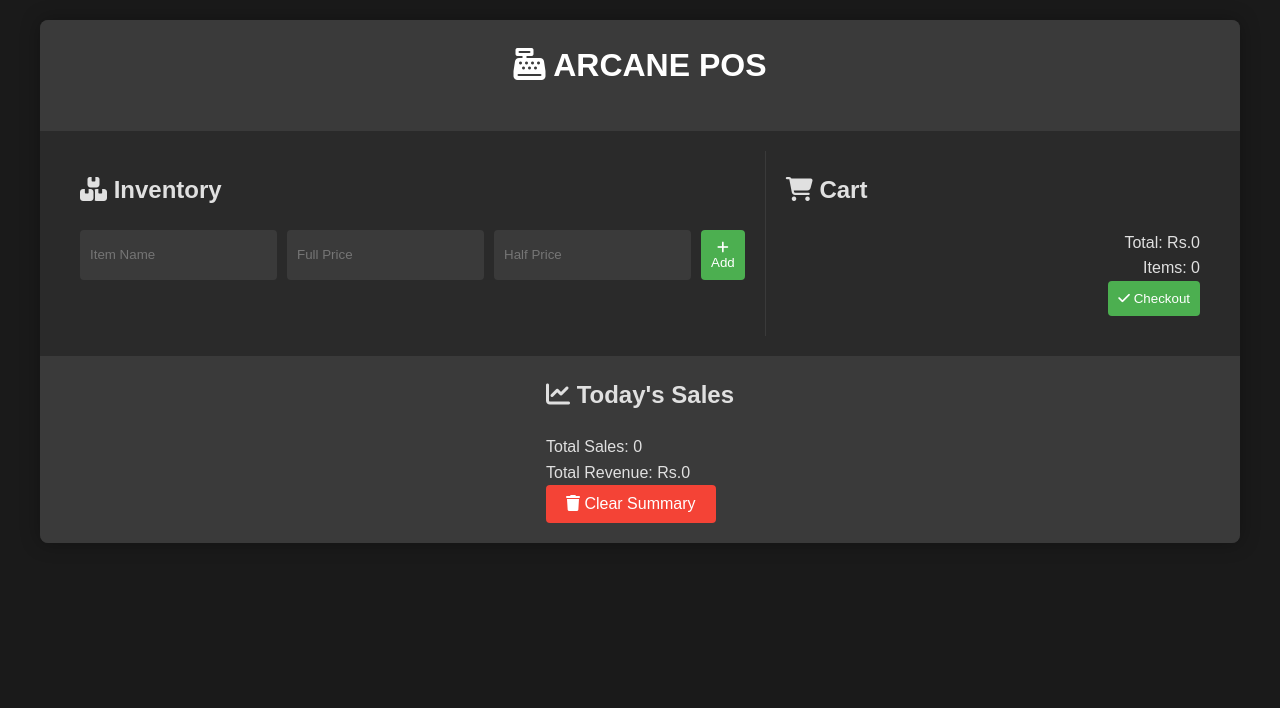
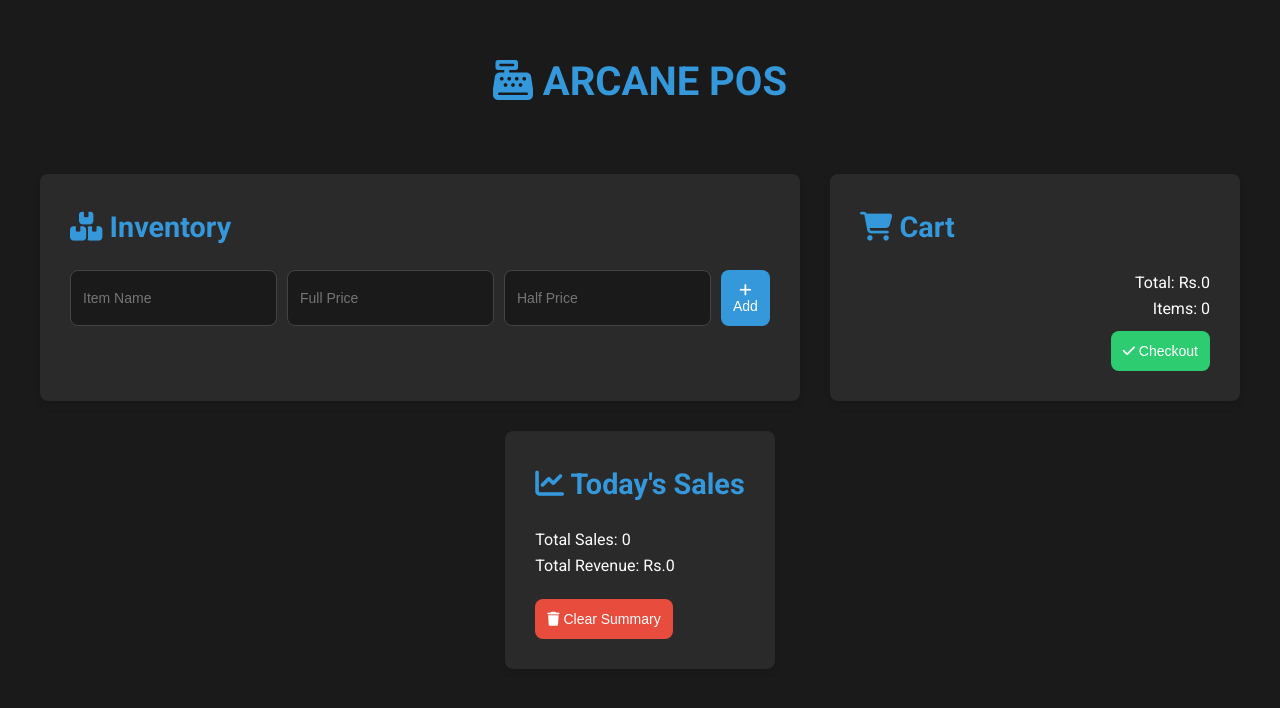
Before and after one commit to goldenblack99/Arcane, a plain HTML site: page pos.html in a window 1280 px wide. Drawn offline with Linux system fonts and the light colour scheme.

Commit message:
Update styles.css

```diff
--- a/styles.css
+++ b/styles.css
@@ -1,3 +1,15 @@
+@import url('https://fonts.googleapis.com/css2?family=Roboto:wght@300;400;700&display=swap');
+
+:root {
+    --bg-color: #1a1a1a;
+    --card-bg: #2a2a2a;
+    --text-color: #ffffff;
+    --accent-color: #3498db;
+    --success-color: #2ecc71;
+    --danger-color: #e74c3c;
+    --border-radius: 8px;
+}
+
 * {
     margin: 0;
     padding: 0;
@@ -5,50 +17,51 @@
 }
 
 body {
-    font-family: 'Arial', sans-serif;
+    font-family: 'Roboto', sans-serif;
     line-height: 1.6;
-    color: #e0e0e0;
-    background-color: #1a1a1a;
+    color: var(--text-color);
+    background-color: var(--bg-color);
     padding: 20px;
 }
 
 .container {
     max-width: 1200px;
     margin: 0 auto;
-    background-color: #2a2a2a;
-    border-radius: 8px;
-    overflow: hidden;
-    box-shadow: 0 0 20px rgba(0, 0, 0, 0.3);
 }
 
 header {
-    background-color: #3a3a3a;
-    color: #fff;
     text-align: center;
-    padding: 20px 0;
+    padding: 30px 0;
+    margin-bottom: 30px;
 }
 
-h1, h2 {
+h1 {
+    font-size: 2.5rem;
+    font-weight: 700;
+    color: var(--accent-color);
+}
+
+h2 {
+    font-size: 1.8rem;
     margin-bottom: 20px;
+    color: var(--accent-color);
 }
 
 main {
     display: flex;
-    padding: 20px;
+    gap: 30px;
+    margin-bottom: 30px;
+}
+
+.card {
+    background-color: var(--card-bg);
+    border-radius: var(--border-radius);
+    padding: 30px;
+    box-shadow: 0 4px 6px rgba(0, 0, 0, 0.1);
 }
 
 section {
     flex: 1;
-    padding: 20px;
-}
-
-#inventory {
-    background-color: #2a2a2a;
-    border-right: 1px solid #3a3a3a;
-}
-
-#cart {
-    background-color: #2a2a2a;
 }
 
 .input-group {
@@ -58,26 +71,32 @@ section {
 }
 
 input, button {
-    padding: 10px;
+    padding: 12px;
     border: none;
-    border-radius: 4px;
+    border-radius: var(--border-radius);
+    font-size: 14px;
 }
 
 input {
     flex-grow: 1;
-    background-color: #3a3a3a;
-    color: #e0e0e0;
+    background-color: var(--bg-color);
+    color: var(--text-color);
+    border: 1px solid #444;
 }
 
 button {
-    background-color: #4CAF50;
-    color: white;
+    background-color: var(--accent-color);
+    color: var(--text-color);
     cursor: pointer;
-    transition: background-color 0.3s;
+    transition: background-color 0.3s, transform 0.1s;
 }
 
 button:hover {
-    background-color: #45a049;
+    background-color: #2980b9;
+}
+
+button:active {
+    transform: scale(0.98);
 }
 
 .item-list, .cart-list {
@@ -86,10 +105,10 @@ button:hover {
 }
 
 .item-list li, .cart-list li {
-    background-color: #3a3a3a;
+    background-color: var(--bg-color);
     margin-bottom: 10px;
-    padding: 10px;
-    border-radius: 4px;
+    padding: 15px;
+    border-radius: var(--border-radius);
     display: flex;
     justify-content: space-between;
     align-items: center;
@@ -100,9 +119,16 @@ button:hover {
     text-align: right;
 }
 
+.cart-summary button {
+    background-color: var(--success-color);
+    margin-top: 10px;
+}
+
+.cart-summary button:hover {
+    background-color: #27ae60;
+}
+
 footer {
-    background-color: #3a3a3a;
-    padding: 20px;
     text-align: center;
 }
 
@@ -111,34 +137,17 @@ footer {
     text-align: left;
 }
 
-.clear-sales-summary {
-    text-align: center;
+#clearSalesSummary {
+    background-color: var(--danger-color);
     margin-top: 20px;
-    padding: 20px;
-}
-
-#clearSalesSummary {
-    background-color: #f44336;
-    color: white;
-    padding: 10px 20px;
-    border: none;
-    border-radius: 4px;
-    cursor: pointer;
-    font-size: 16px;
-    transition: background-color 0.3s;
 }
 
 #clearSalesSummary:hover {
-    background-color: #d32f2f;
+    background-color: #c0392b;
 }
 
 @media (max-width: 768px) {
     main {
         flex-direction: column;
     }
-
-    #inventory {
-        border-right: none;
-        border-bottom: 1px solid #3a3a3a;
-    }
 }
```
